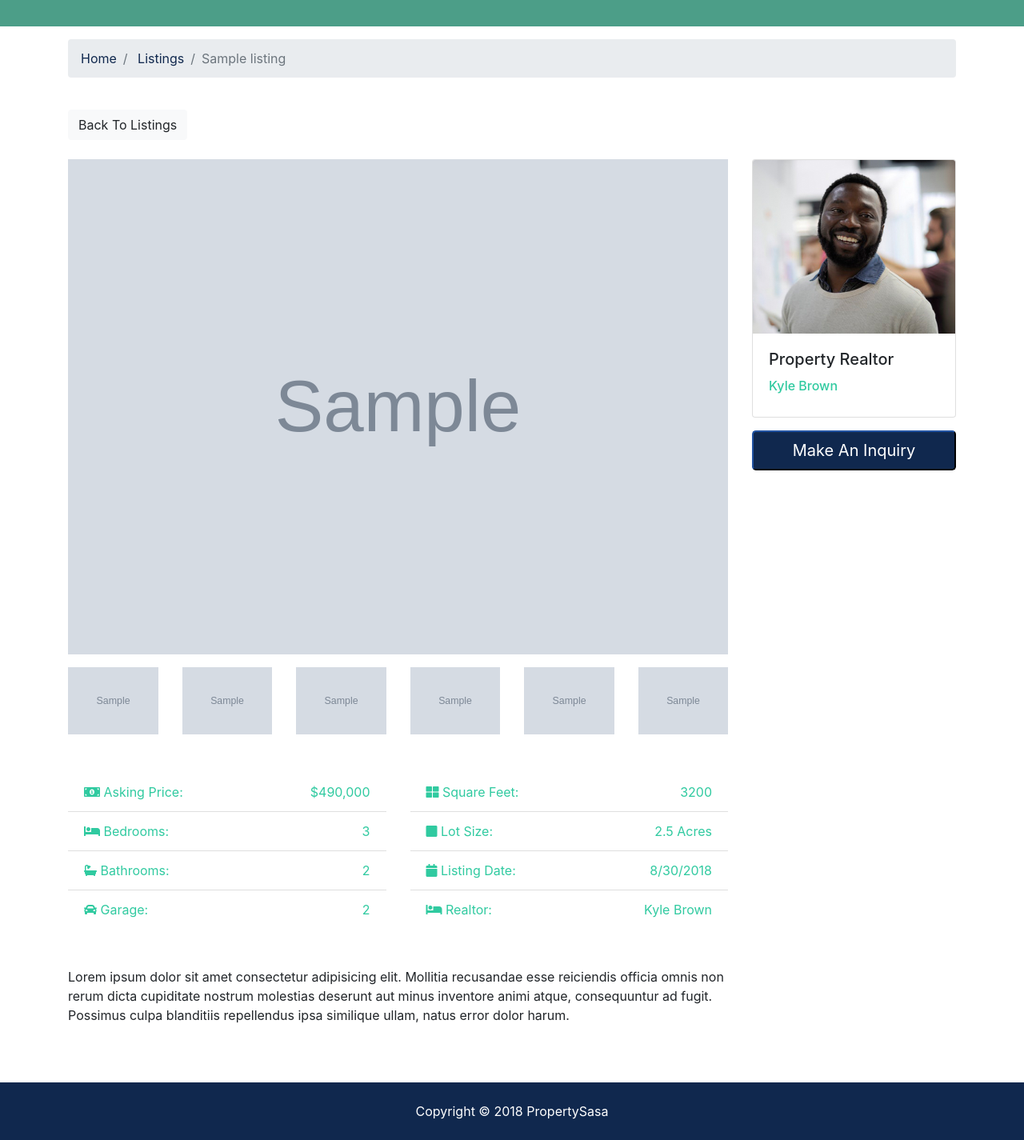
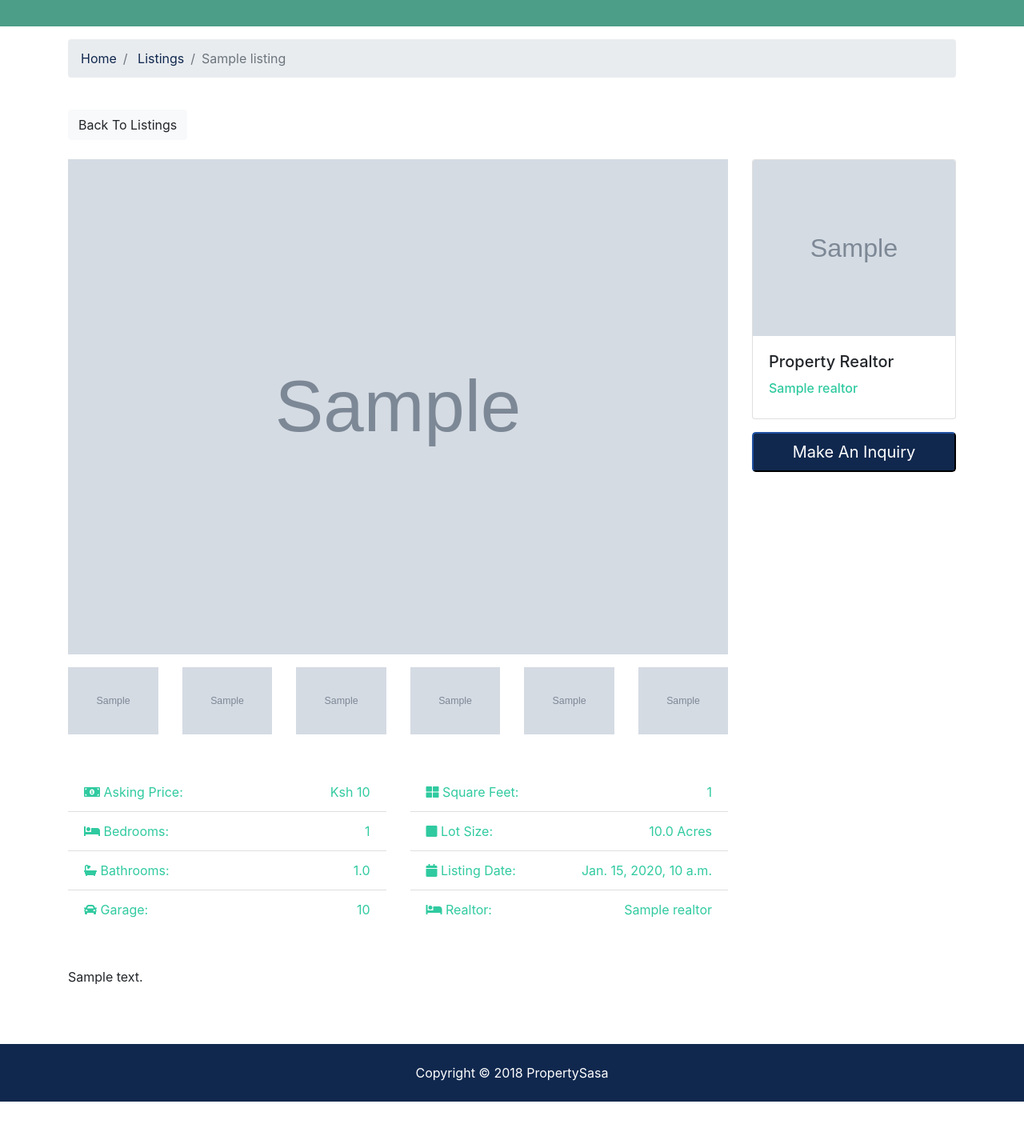
Before and after one commit to TonyKioko/PropertySasa, a Django app: page /listings/1 in a window 1280 px wide. Shown: the part 326-1751 px from the top of the page at 80% size. After the commit the page ends 1703 px from the top, so only its background shows below. Run offline with Django 3.2, Linux system fonts and the light colour scheme; tables that the repository leaves empty hold one stand-in row (values such as "Sample post"); grey boxes marked "Sample" are stand-in pictures; some libraries are stand-ins or nearby versions.

Commit message:
add more details to single listing

```diff
--- a/templates/listings/listing.html
+++ b/templates/listings/listing.html
@@ -1,5 +1,5 @@
 {%extends 'base.html'%}
-{% load static%}
+<!-- {% load static%} -->
 {% load humanize%}
 
 {% block content %}
@@ -40,7 +40,7 @@
       <div class="row">
         <div class="col-md-9">
           <!-- Home Main Image -->
-          <img src="{{listing.photo_main.url}}" alt="" class="img-main img-fluid mb-3">
+          <img src="{{listing.photo_main.url}}" alt=""  class="img-main img-fluid mb-3">
           <!-- Thumbnails -->
           <div class="row mb-5 thumbs">
               {% if listing.photo_1%}
@@ -92,19 +92,19 @@
               <ul class="list-group list-group-flush">
                 <li class="list-group-item text-secondary">
                   <i class="fas fa-money-bill-alt"></i> Asking Price:
-                  <span class="float-right">$490,000</span>
+                  <span class="float-right">Ksh {{listing.price | intcomma }}</span>
                 </li>
                 <li class="list-group-item text-secondary">
                   <i class="fas fa-bed"></i> Bedrooms:
-                  <span class="float-right">3</span>
+                  <span class="float-right">{{listing.bedrooms}}</span>
                 </li>
                 <li class="list-group-item text-secondary">
                   <i class="fas fa-bath"></i> Bathrooms:
-                  <span class="float-right">2</span>
+                  <span class="float-right">{{listing.bathrooms}}</span>
                 </li>
                 <li class="list-group-item text-secondary">
                   <i class="fas fa-car"></i> Garage:
-                  <span class="float-right">2
+                  <span class="float-right">{{listing.garage}}
                   </span>
                 </li>
               </ul>
@@ -113,20 +113,20 @@
               <ul class="list-group list-group-flush">
                 <li class="list-group-item text-secondary">
                   <i class="fas fa-th-large"></i> Square Feet:
-                  <span class="float-right">3200</span>
+                  <span class="float-right">{{listing.sqft}}</span>
                 </li>
                 <li class="list-group-item text-secondary">
                   <i class="fas fa-square"></i> Lot Size:
-                  <span class="float-right">2.5 Acres
+                  <span class="float-right">{{listing.lot_size}} Acres
                   </span>
                 </li>
                 <li class="list-group-item text-secondary">
                   <i class="fas fa-calendar"></i> Listing Date:
-                  <span class="float-right">8/30/2018</span>
+                  <span class="float-right">{{listing.list_date}}</span>
                 </li>
                 <li class="list-group-item text-secondary">
                   <i class="fas fa-bed"></i> Realtor:
-                  <span class="float-right">Kyle Brown
+                  <span class="float-right">{{listing.realtor}}
                   </span>
                 </li>
 
@@ -138,18 +138,16 @@
           <!-- Description -->
           <div class="row mb-5">
             <div class="col-md-12">
-              Lorem ipsum dolor sit amet consectetur adipisicing elit. Mollitia recusandae esse reiciendis officia omnis non rerum dicta
-              cupiditate nostrum molestias deserunt aut minus inventore animi atque, consequuntur ad fugit. Possimus culpa
-              blanditiis repellendus ipsa similique ullam, natus error dolor harum.
+{{listing.description}}
             </div>
           </div>
         </div>
         <div class="col-md-3">
           <div class="card mb-3">
-            <img class="card-img-top" src="assets/img/realtors/kyle.jpg" alt="Seller of the month">
+            <img class="card-img-top" src="{{listing.realtor.photo.url}}" height="220" alt="Seller of the month">
             <div class="card-body">
               <h5 class="card-title">Property Realtor</h5>
-              <h6 class="text-secondary">Kyle Brown</h6>
+              <h6 class="text-secondary">{{listing.realtor}}</h6>
             </div>
           </div>
           <button class="btn-primary btn-block btn-lg" data-toggle="modal" data-target="#inquiryModal">Make An Inquiry</button>
```
